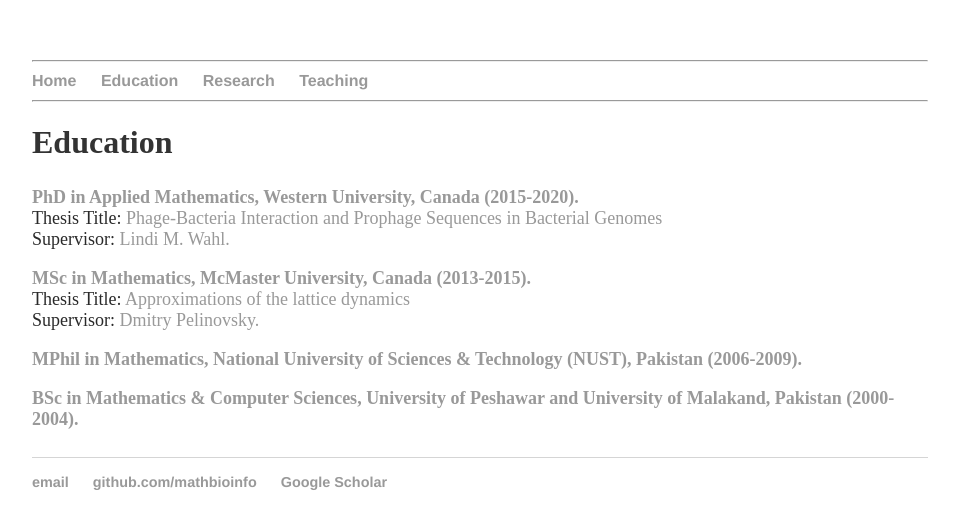
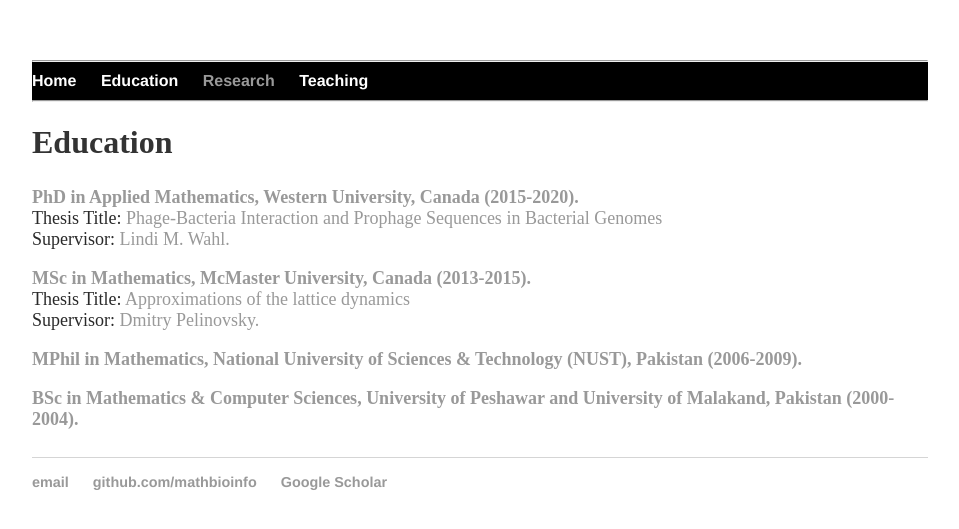
Before and after one commit to MathBioInfo/amjadkhan, a Jekyll site: the page built from Education/index.html, in a window 1280 px wide. Shown: the top 529 px of the page, without its empty margins (160-1119 px from the left). Built offline with Jekyll 4.4.1, drawn with Linux system fonts in a browser that asks for light colours.

Commit message:
Update default.html

```diff
--- a/_layouts/default.html
+++ b/_layouts/default.html
@@ -9,13 +9,13 @@
 
 
   <body>
-    <nav>
+    <nav style="background-color:black;">
 <ul>
   <hr>
-<li><a href="../">Home</a></li>
-<li><a href="../Education/index.html">Education</a></li>
-<li><a href="../Research/index.html">Research</a></li>
-<li><a href="../Teaching/index.html">Teaching</a></li>
+<li><a href="../" style="color: white">Home</a></li>
+<li><a href="../Education/index.html" style="color: white">Education</a></li>
+<li><a href="../Research/index.html" v>Research</a></li>
+<li><a href="../Teaching/index.html" style="color: white">Teaching</a></li>
 <!--<li><a href="../CV/index.html">CV</a></li>-->
   <hr>
 </ul>
```
